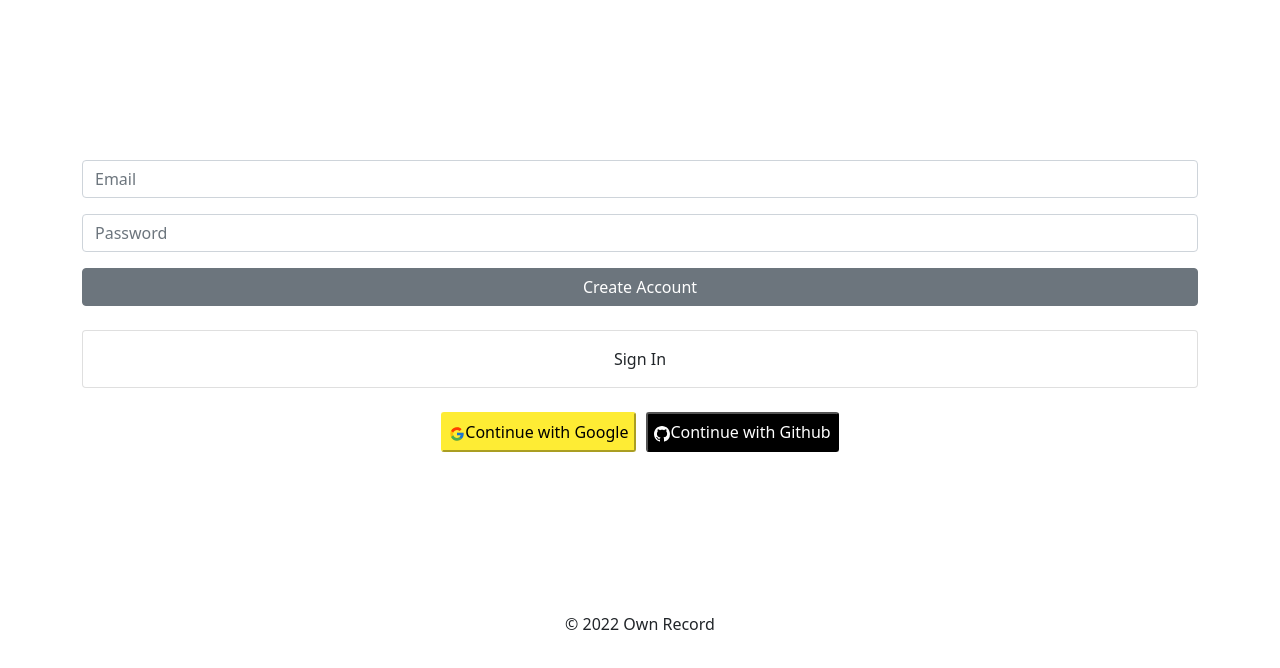
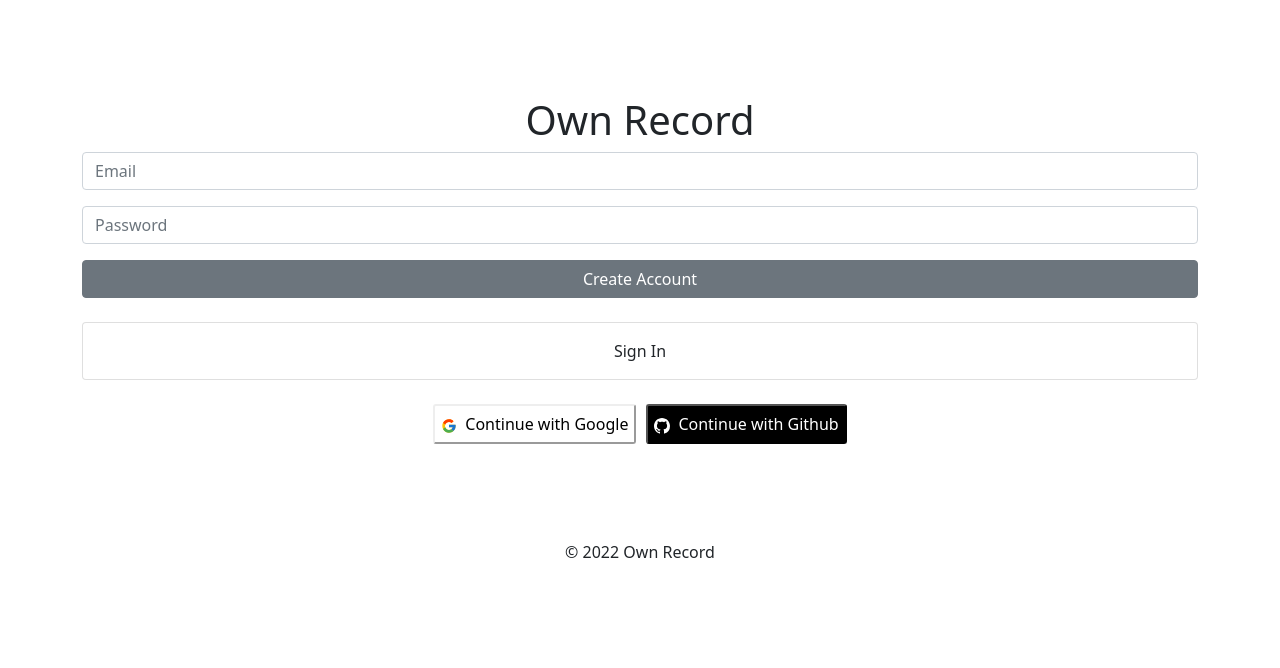
Before and after one commit to Limgabi/ownrecord, a React (Create React App) app: page / in a window 1280 px wide. Shown: the top 668 px of the page. Built offline with nearby package versions, Linux system fonts and the light colour scheme; no server answers.

Commit message:
social login btn layout

```diff
--- a/src/components/AuthForm.js
+++ b/src/components/AuthForm.js
@@ -95,7 +95,7 @@ const AuthForm = () => {
                     {error}
                 </Form>
                 <br/>
-                <div className="d-grid gap-1">
+                <div>
                     <Card onClick={toggleAccount}>
                         <Card.Body>{newAccount ? "Sign In" : "Create Account"}</Card.Body>
                     </Card>
--- a/src/css/login.css
+++ b/src/css/login.css
@@ -8,8 +8,8 @@
 }
 
 .socialBox .googleBtn {
-    background-color: #feec34;
-    border-color: #feec34;
+    background-color: #fff;
+    border-color: #eee;
     height: 40px;
     box-sizing: border-box;
     margin-right: 10px;
--- a/src/routes/Auth.js
+++ b/src/routes/Auth.js
@@ -28,17 +28,22 @@ const Auth = () => {
 
     return (
         <div style={{
-            margin: "10rem auto",
+            margin: "6rem auto",
             textAlign: "center",
         }}>
+            <h1>Own Record</h1>
             <AuthForm />
             <div className="socialBox">
                 <button name="google" className="googleBtn" onClick={onSocialClick}>
-                    <FcGoogle/>
+                    <FcGoogle style={{
+                        marginRight: "8px",
+                    }}/>
                     Continue with Google
                 </button>
                 <button name="github" className="githubBtn" onClick={onSocialClick}>
-                    <BsGithub/>
+                    <BsGithub style={{
+                        marginRight: "8px",
+                    }}/>
                     Continue with Github
                 </button>
             </div>
```
